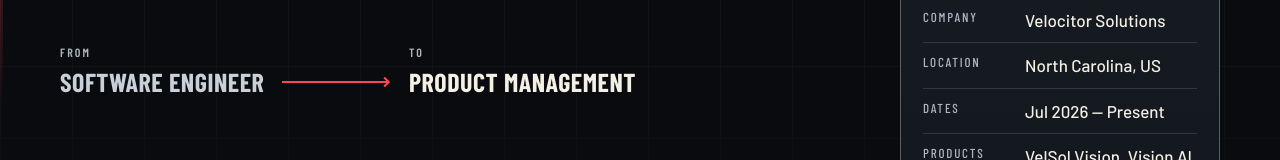
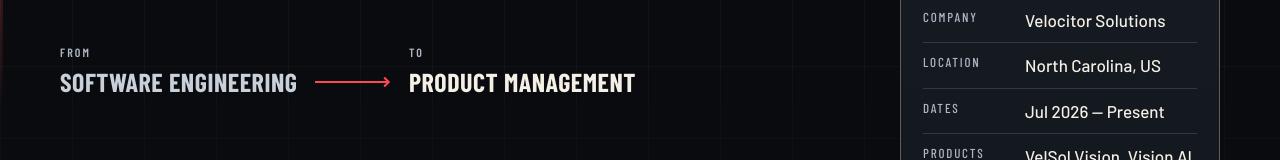
Before and after one commit to amitesh-srivastava/Amitesh-Portfolio, a React (Vite) app: page / in a window 1280 px wide. Shown: the part 510-670 px from the top of the page. Built offline with nearby package versions, Linux system fonts and the light colour scheme.

Commit message:
Rename the hero path to software engineering.
The arrow now reads software engineering into product management.

Co-authored-by: amitesh-srivastava <amitesh-srivastava@users.noreply.github.com>

```diff
--- a/src/App.jsx
+++ b/src/App.jsx
@@ -221,10 +221,10 @@ export default function App() {
                 fintech. Roadmaps, backlog strategy, and Agile delivery, with a record of cutting
                 manual work.
               </p>
-              <div className="shift rise d4" aria-label="From software engineer to product management">
+              <div className="shift rise d4" aria-label="From software engineering to product management">
                 <span className="shift-kicker">From</span>
                 <span className="shift-kicker shift-kicker-now">To</span>
-                <strong className="shift-role">Software Engineer</strong>
+                <strong className="shift-role">Software Engineering</strong>
                 <div className="shift-track" aria-hidden="true">
                   <span className="shift-line" />
                   <svg className="shift-head" width="16" height="16" viewBox="0 0 14 14">
```
